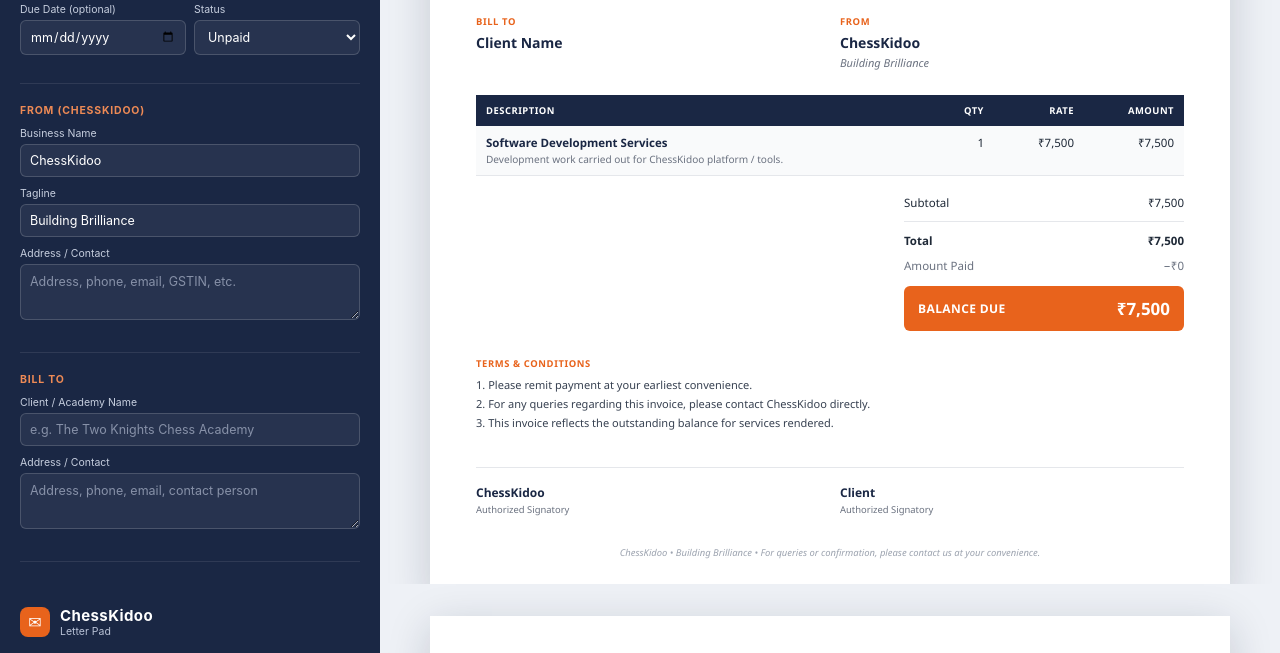
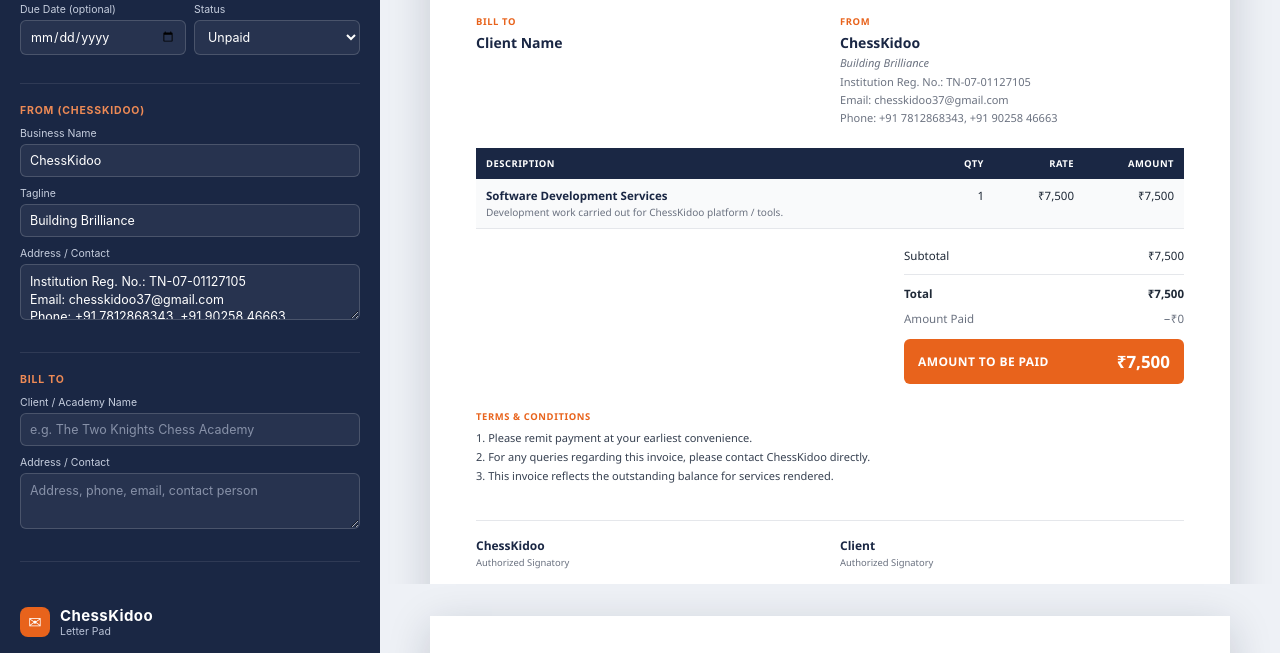
Before and after one commit to THAMARAISELVAM-A/Invoice_generator, a plain HTML site: page ChessKidoo_Invoice_Generator_1.html in a window 1280 px wide. Shown: the part 216-869 px from the top of the page. Drawn offline with nearby package versions, Linux system fonts and the light colour scheme.

Commit message:
Fix payment status labels and add institution details

```diff
--- a/ChessKidoo_Invoice_Generator_1.html
+++ b/ChessKidoo_Invoice_Generator_1.html
@@ -405,10 +405,12 @@
         <label>Tagline</label>
         <input id="fromTagline" value="Building Brilliance">
       </div>
-      <div class="field">
-        <label>Address / Contact</label>
-        <textarea id="fromDetails" placeholder="Address, phone, email, GSTIN, etc."></textarea>
-      </div>
+       <div class="field">
+         <label>Address / Contact</label>
+         <textarea id="fromDetails" placeholder="Address, phone, email, GSTIN, etc.">Institution Reg. No.: TN-07-01127105
+Email: chesskidoo37@gmail.com
+Phone: +91 7812868343, +91 90258 46663</textarea>
+       </div>
     </div>
 
     <div class="section">
@@ -573,7 +575,7 @@
           <div class="totals-row" style="font-weight:700;"><span>Total</span><span id="pv-total">₹0</span></div>
           <div class="totals-row muted" id="pv-paidRow"><span>Amount Paid</span><span id="pv-paid">−₹0</span></div>
           <div class="balance-box" id="balanceBox">
-            <span class="lbl">Balance Due</span>
+            <span class="lbl" id="pv-balanceLabel">Balance Due</span>
             <span class="val" id="pv-balance">₹0</span>
           </div>
         </div>
@@ -595,7 +597,7 @@
         </div>
       </div>
 
-      <div class="foot">ChessKidoo • Building Brilliance • For queries or confirmation, please contact us at your convenience.</div>
+      <div class="foot">ChessKidoo • Building Brilliance • Institution Reg. No.: TN-07-01127105 • chesskidoo37@gmail.com • +91 7812868343, +91 90258 46663</div>
     </div>
   </div>
 
@@ -789,6 +791,11 @@
   const chip = document.getElementById('pv-status');
   chip.className = 'status-chip status-' + status;
   chip.innerText = status === 'paid' ? 'Paid' : (status === 'partial' ? 'Partially Paid' : 'Unpaid');
+
+  const balanceLabel = document.getElementById('pv-balanceLabel');
+  if(balanceLabel){
+    balanceLabel.innerText = status === 'paid' ? 'Amount Paid' : (status === 'partial' ? 'Balance to be Paid' : 'Amount to be Paid');
+  }
 
   document.getElementById('pv-fromName').innerText = document.getElementById('fromName').value || 'ChessKidoo';
   document.getElementById('pv-fromNameSign').innerText = document.getElementById('fromName').value || 'ChessKidoo';
```
Also changed, not shown: index.html (+13 -6 lines).
